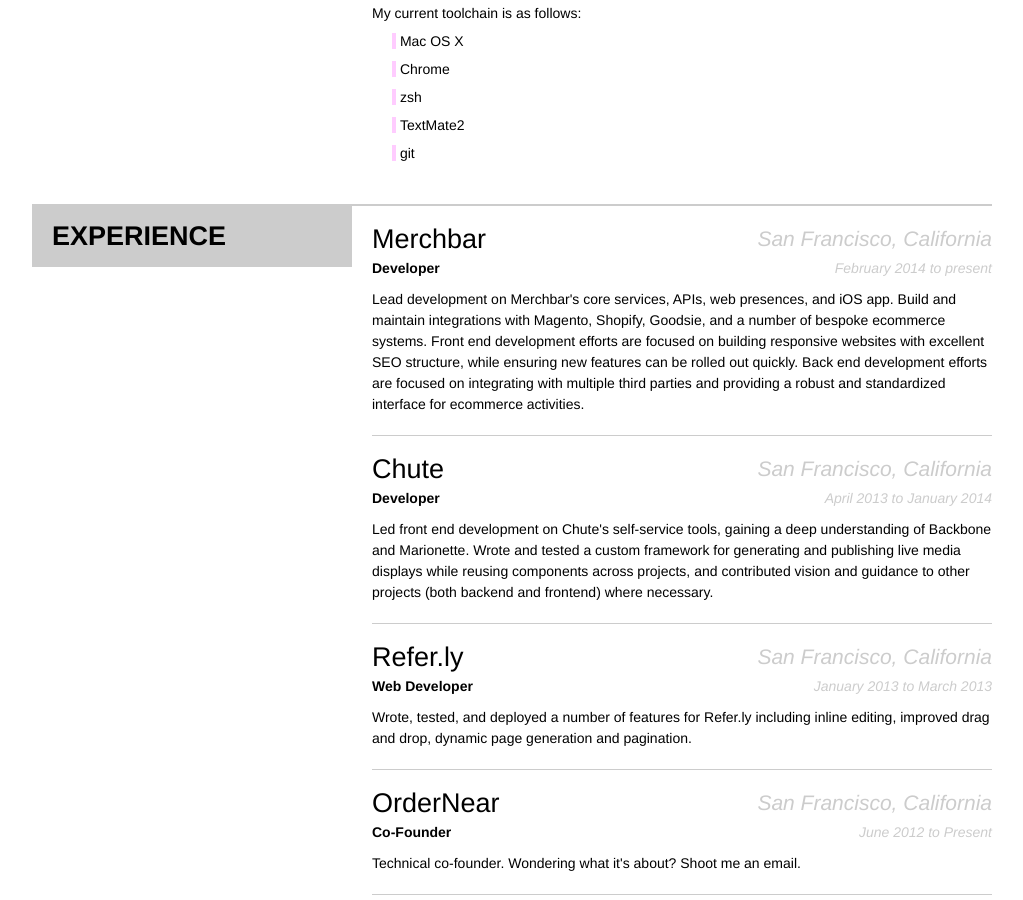
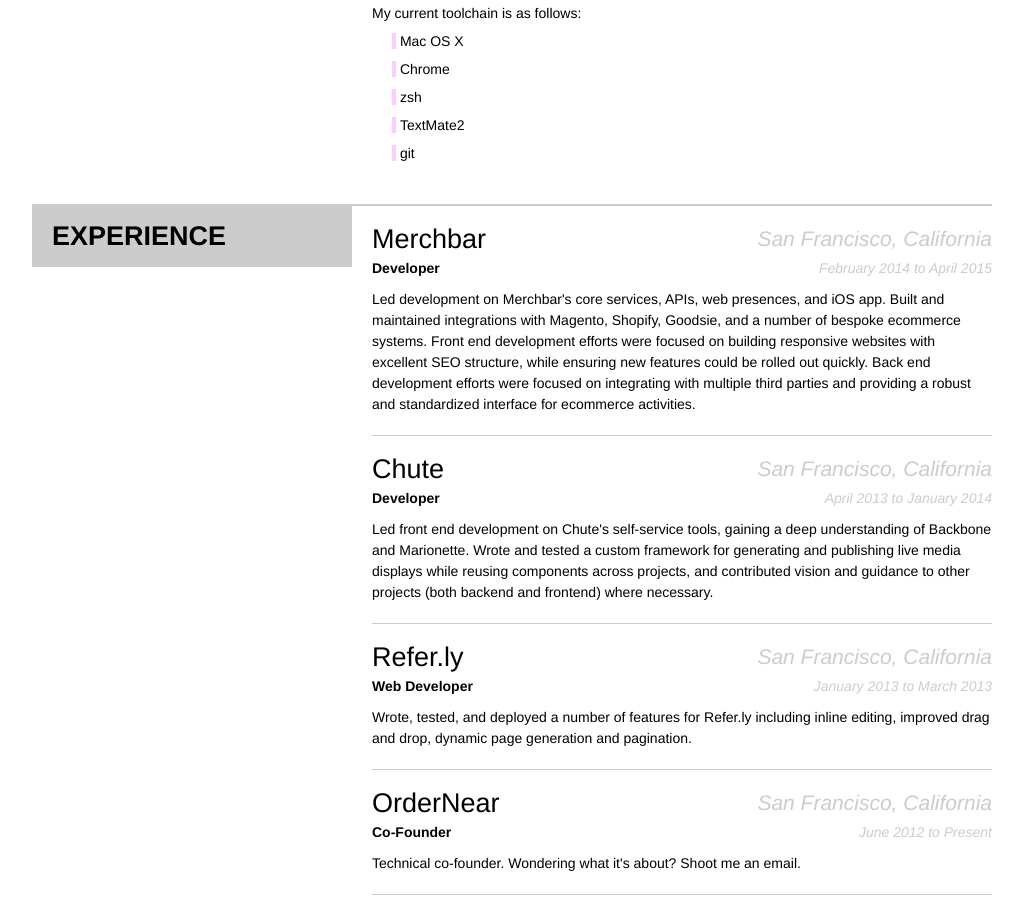
Before and after one commit to larkin/larkin.github.com, a Jekyll site: the page built from resume.html, in a window 1280 px wide and 900 px high, scrolled down 610 px. Shown: the whole window, without its empty margins (128-1151 px from the left). Built offline with Jekyll 4.4.1, drawn with Linux system fonts in a browser that asks for light colours; Markdown is read by kramdown in place of the engine named in the settings.

Commit message:
Revise Merchbar section

```diff
--- a/resume.html
+++ b/resume.html
@@ -44,16 +44,16 @@
 
 <section id="experience">
   <h1>experience</h1>
-  <div id="getchute">
+  <div id="merchbar">
     <h2>Merchbar<em>San Francisco, California</em></h2>
-    <h3>Developer<em>February 2014 to present</em></h3>
+    <h3>Developer<em>February 2014 to April 2015</em></h3>
     <p>
-      Lead development on Merchbar's core services, APIs, web presences, and
-      iOS app.  Build and maintain integrations with Magento, Shopify, Goodsie,
-      and a number of bespoke ecommerce systems.  Front end development efforts
-      are focused on building responsive websites with excellent SEO structure,
-      while ensuring new features can be rolled out quickly.  Back end
-      development efforts are focused on integrating with multiple third
+      Led development on Merchbar's core services, APIs, web presences, and
+      iOS app.  Built and maintained integrations with Magento, Shopify,
+      Goodsie, and a number of bespoke ecommerce systems.  Front end development
+      efforts were focused on building responsive websites with excellent SEO
+      structure, while ensuring new features could be rolled out quickly.  Back
+      end development efforts were focused on integrating with multiple third
       parties and providing a robust and standardized interface for ecommerce
       activities.
     </p>
```
